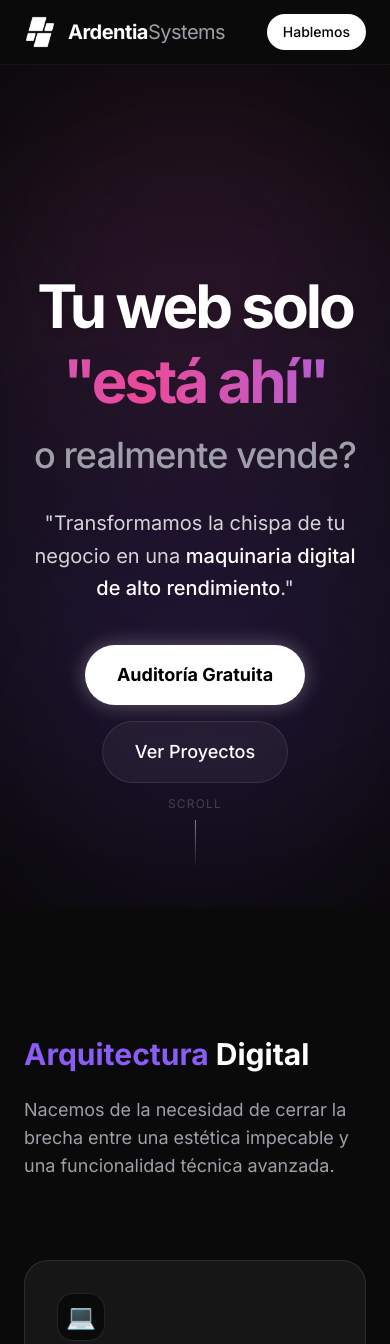
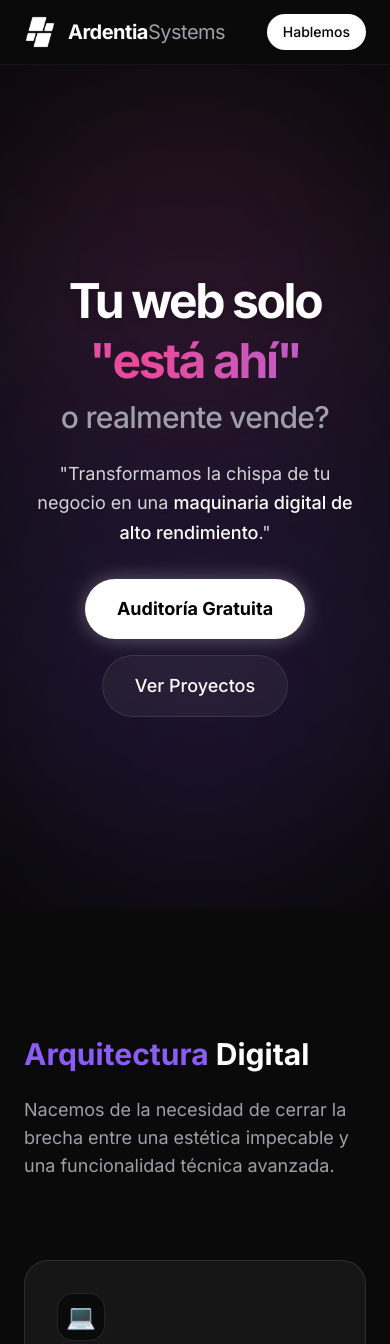
Before and after one commit to juannrgz/Ardentia-Landing-Page, a Nuxt app: page / in a window 390 px wide. Shown: the top 1344 px of the page. Built offline with nearby package versions, Linux system fonts and the light colour scheme.

Commit message:
Ajuste Hero: botones visibles inicio

```diff
--- a/app/components/HeroSection.vue
+++ b/app/components/HeroSection.vue
@@ -1,5 +1,5 @@
 <template>
-  <section class="min-h-screen relative flex flex-col items-center justify-center overflow-hidden pt-20">
+  <section class="min-h-screen relative flex flex-col items-center justify-center overflow-hidden pt-16 pb-12">
     <!-- Background Effects -->
     <div class="absolute inset-0 z-0">
       <div class="absolute top-1/2 left-1/2 -translate-x-1/2 -translate-y-1/2 w-[600px] h-[600px] bg-ardentia-purple/20 rounded-full blur-[120px] opacity-70 animate-pulse" style="animation-duration: 8s" />
@@ -14,15 +14,15 @@
         :initial="{ opacity: 0, y: 50, scale: 0.9 }"
         :enter="{ opacity: 1, y: 0, scale: 1, transition: { duration: 1000, type: 'spring', stiffness: 50 } }"
       >
-        <h1 class="text-6xl md:text-8xl lg:text-9xl font-bold tracking-tighter mb-8 leading-tight">
+        <h1 class="text-5xl md:text-7xl lg:text-8xl font-bold tracking-tighter mb-6 leading-tight">
           <span class="block text-white drop-shadow-lg">Tu web solo</span>
           <span class="block text-transparent bg-clip-text bg-gradient-to-r from-ardentia-purple via-ardentia-pink to-ardentia-purple bg-[length:200%_auto] animate-gradient">
             "está ahí"
           </span>
-          <span class="block text-zinc-400 text-4xl md:text-6xl mt-4 font-medium tracking-tight">o realmente vende?</span>
+          <span class="block text-zinc-400 text-3xl md:text-5xl mt-2 font-medium tracking-tight">o realmente vende?</span>
         </h1>
 
-        <p class="text-xl md:text-2xl text-zinc-300 max-w-3xl mx-auto mb-10 leading-relaxed font-light">
+        <p class="text-lg md:text-xl text-zinc-300 max-w-3xl mx-auto mb-8 leading-relaxed font-light">
           "Transformamos la chispa de tu negocio en una <span class="text-white font-medium">maquinaria digital de alto rendimiento</span>."
         </p>
 
@@ -43,17 +43,6 @@
         </div>
       </div>
     </div>
-
-    <!-- Scroll Indicator (Hidden on Desktop) -->
-    <div
-      class="absolute bottom-10 left-1/2 -translate-x-1/2 flex flex-col items-center gap-2 opacity-50 md:hidden"
-      v-motion
-      :initial="{ opacity: 0 }"
-      :enter="{ opacity: 0.5, transition: { delay: 1500 } }"
-    >
-      <span class="text-xs uppercase tracking-widest text-zinc-500">Scroll</span>
-      <div class="w-[1px] h-12 bg-gradient-to-b from-white to-transparent" />
-    </div>
   </section>
 </template>
 
```
